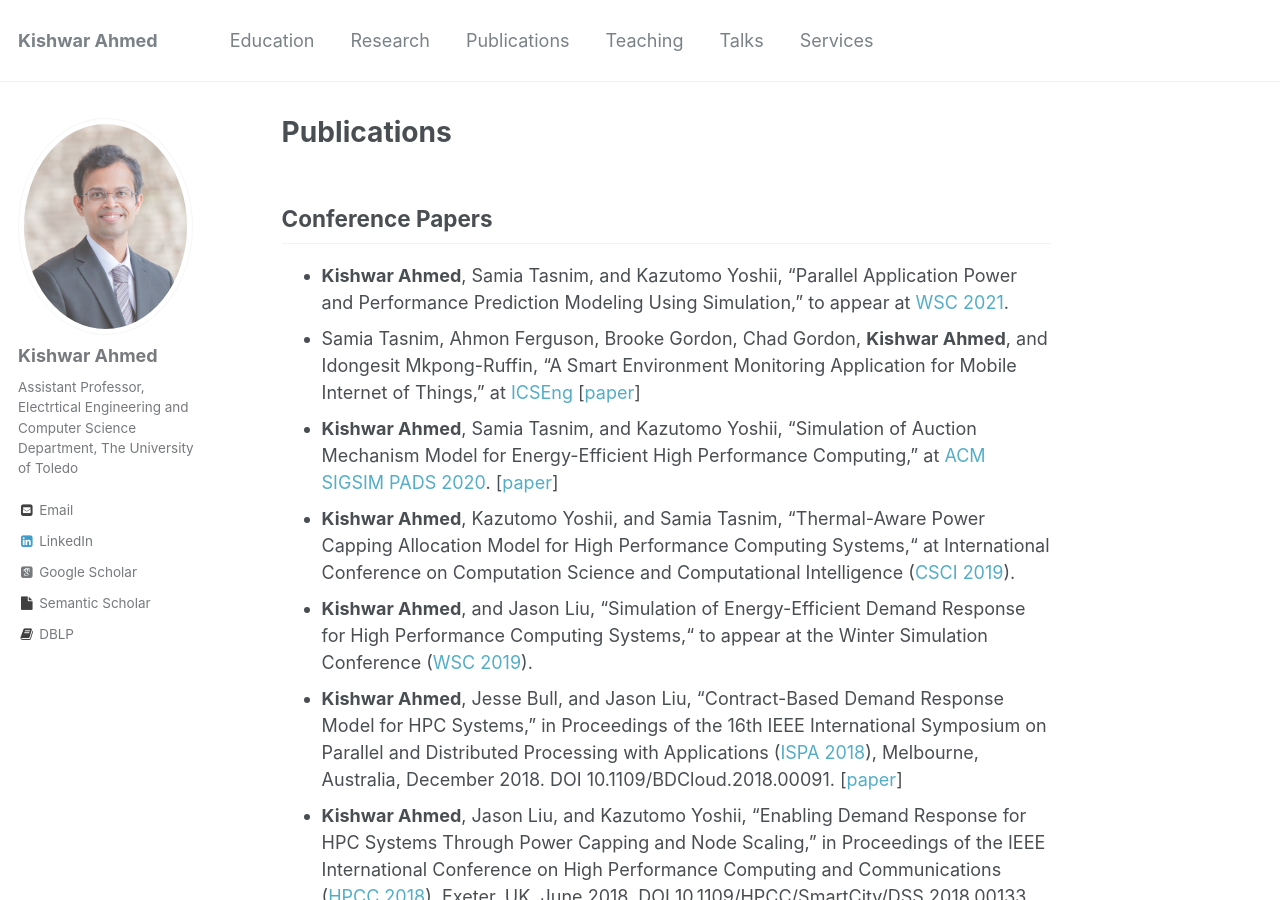
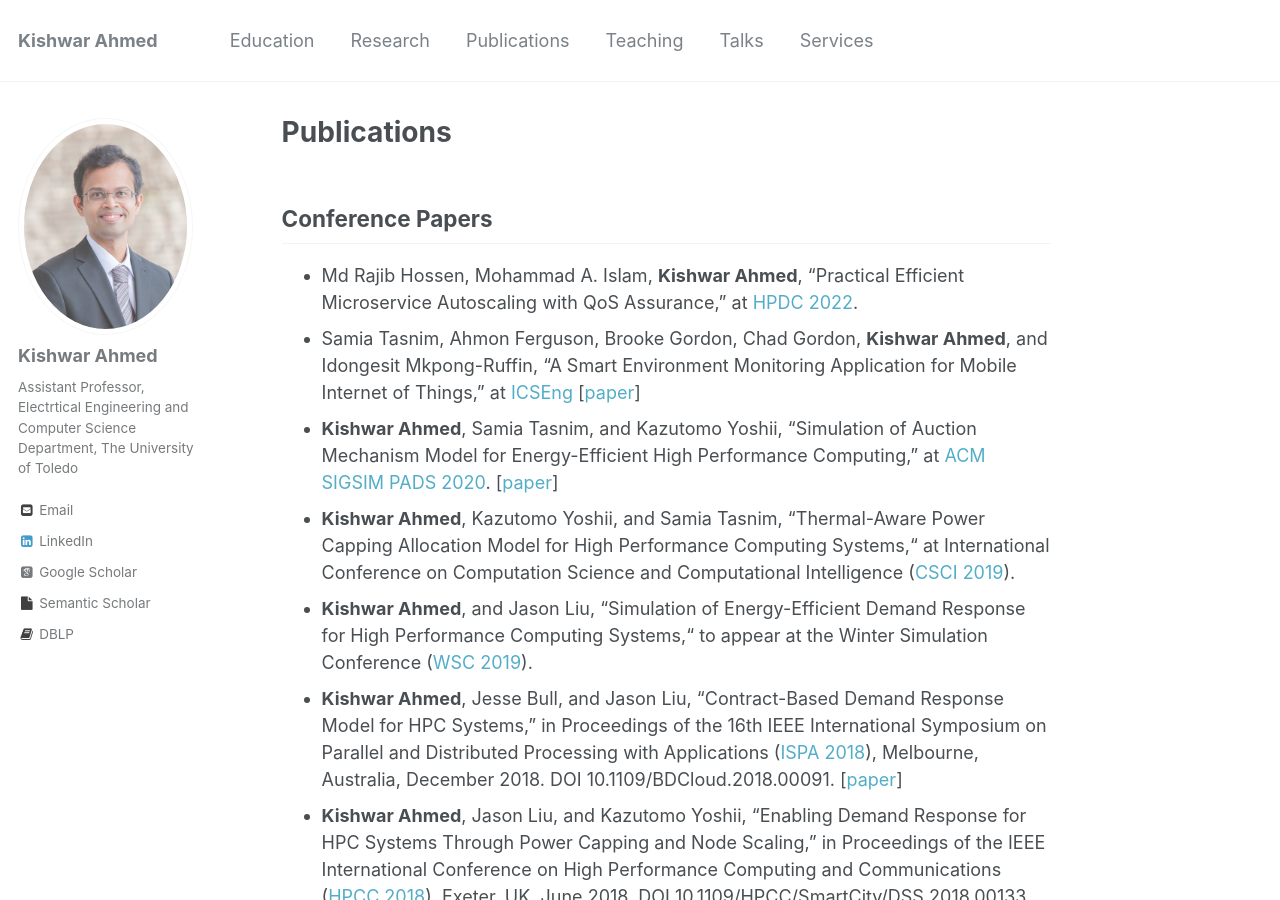
Before and after one commit to kishwarbd/kishwarbd.github.io, a Jekyll site: the page built from _pages/publications.md, in a window 1280 px wide and 900 px high. Built offline with Jekyll 4.4.1, drawn with Linux system fonts in a browser that asks for light colours; some web fonts are replaced.

Commit message:
Update publications.md

```diff
--- a/_pages/publications.md
+++ b/_pages/publications.md
@@ -5,7 +5,8 @@ author_profile: true
 ---
 
 ## Conference Papers
-* **Kishwar Ahmed**, Samia Tasnim, and Kazutomo Yoshii, “Parallel Application Power and Performance Prediction Modeling Using Simulation,” to appear at [WSC 2021](http://meetings2.informs.org/wordpress/wsc2021/).
+
+* Md Rajib Hossen, Mohammad A. Islam, **Kishwar Ahmed**, “Practical Efficient Microservice Autoscaling with QoS Assurance,” at [HPDC 2022](https://www.hpdc.org/2022/).
 * Samia Tasnim, Ahmon Ferguson, Brooke Gordon, Chad Gordon, **Kishwar Ahmed**, and
 Idongesit Mkpong-Ruffin, “A Smart Environment Monitoring Application for Mobile
 Internet of Things,” at [ICSEng](http://www.icseng.com/) [[paper](https://link.springer.com/chapter/10.1007/978-3-030-65796-3_21)]
```
